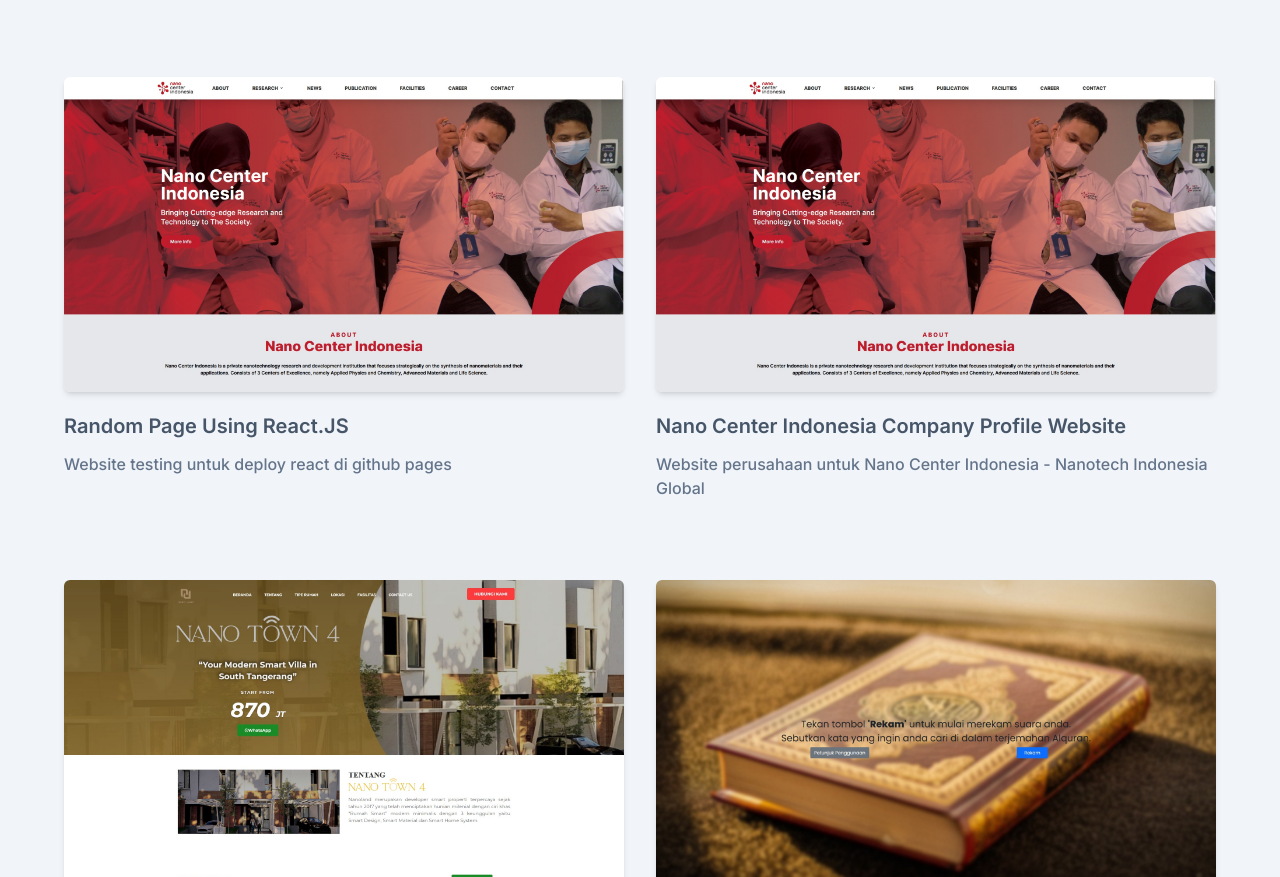
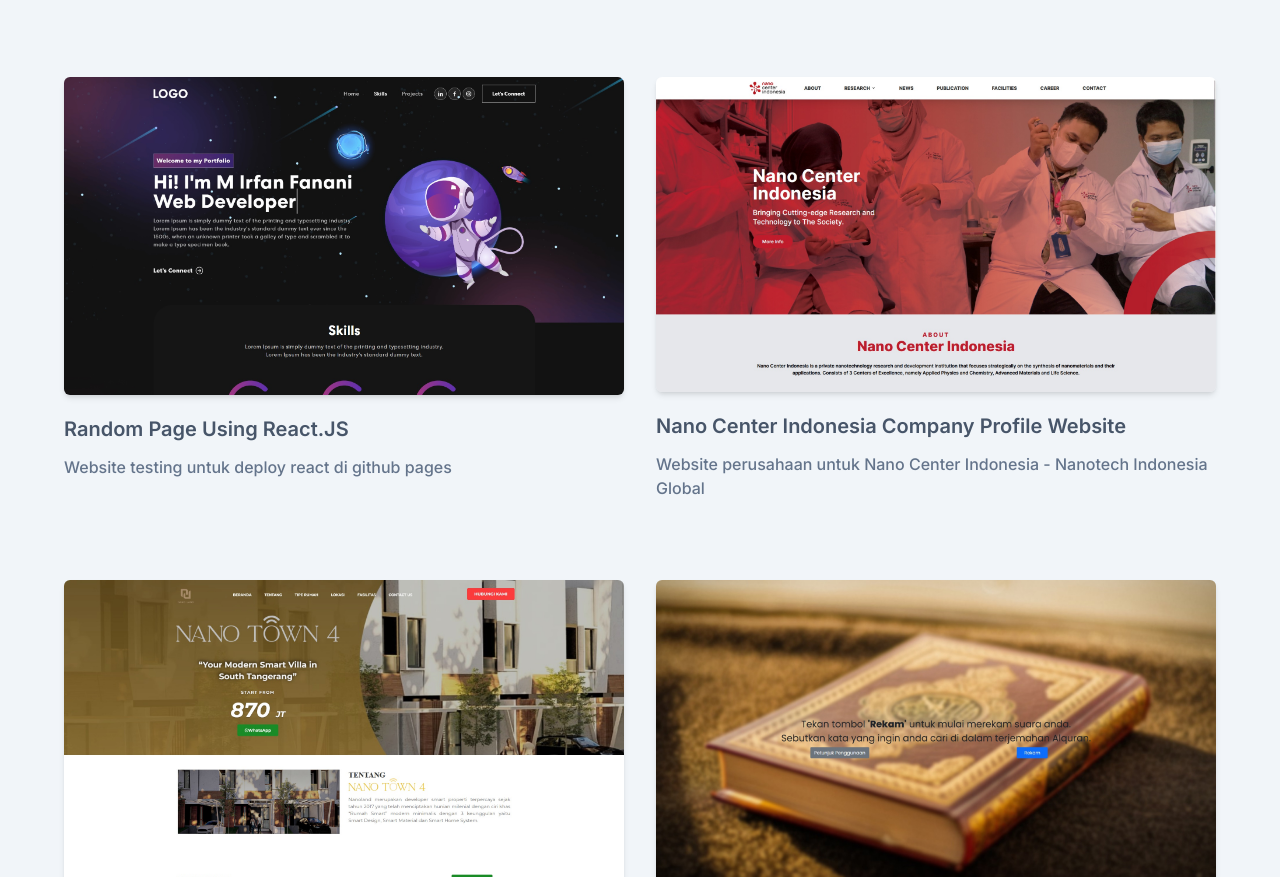
Before and after one commit to sleepisfun17/mirfanfanani.github.io, a website: page index.html in a window 1280 px wide. Shown: the part 1335-2212 px from the top of the page. Drawn offline with Linux system fonts and the light colour scheme.

Commit message:
added new react web

```diff
--- a/index.html
+++ b/index.html
@@ -227,9 +227,9 @@
           <div class="flex w-full flex-wrap justify-center px-4 xl:mx-auto xl:w-full">
             <!-- Portfolio Content -->
             <div class="mb-12 p-4 transition duration-300 hover:scale-105 md:w-1/2">
-              <a href="  https://sleepisfun17.github.io/react-portfolio/" target="_blank">
+              <a href="https://sleepisfun17.github.io/react-portfolio/" target="_blank">
                 <div class="overflow-hidden rounded-md shadow-md">
-                  <img src="dist/img/Portfolio/nanocenter.id.jpg" alt="" width="w-full" />
+                  <img src="dist/img/Portfolio/react-portfolio.jpg" alt="" width="w-full" />
                 </div>
                 <h3 class="mt-5 mb-3 text-xl font-semibold text-dark hover:text-primary dark:text-white">Random Page Using React.JS</h3>
               </a>
```
Also changed, not shown: dist/img/Portfolio/react-portfolio.jpg (added), dist/output.css.
